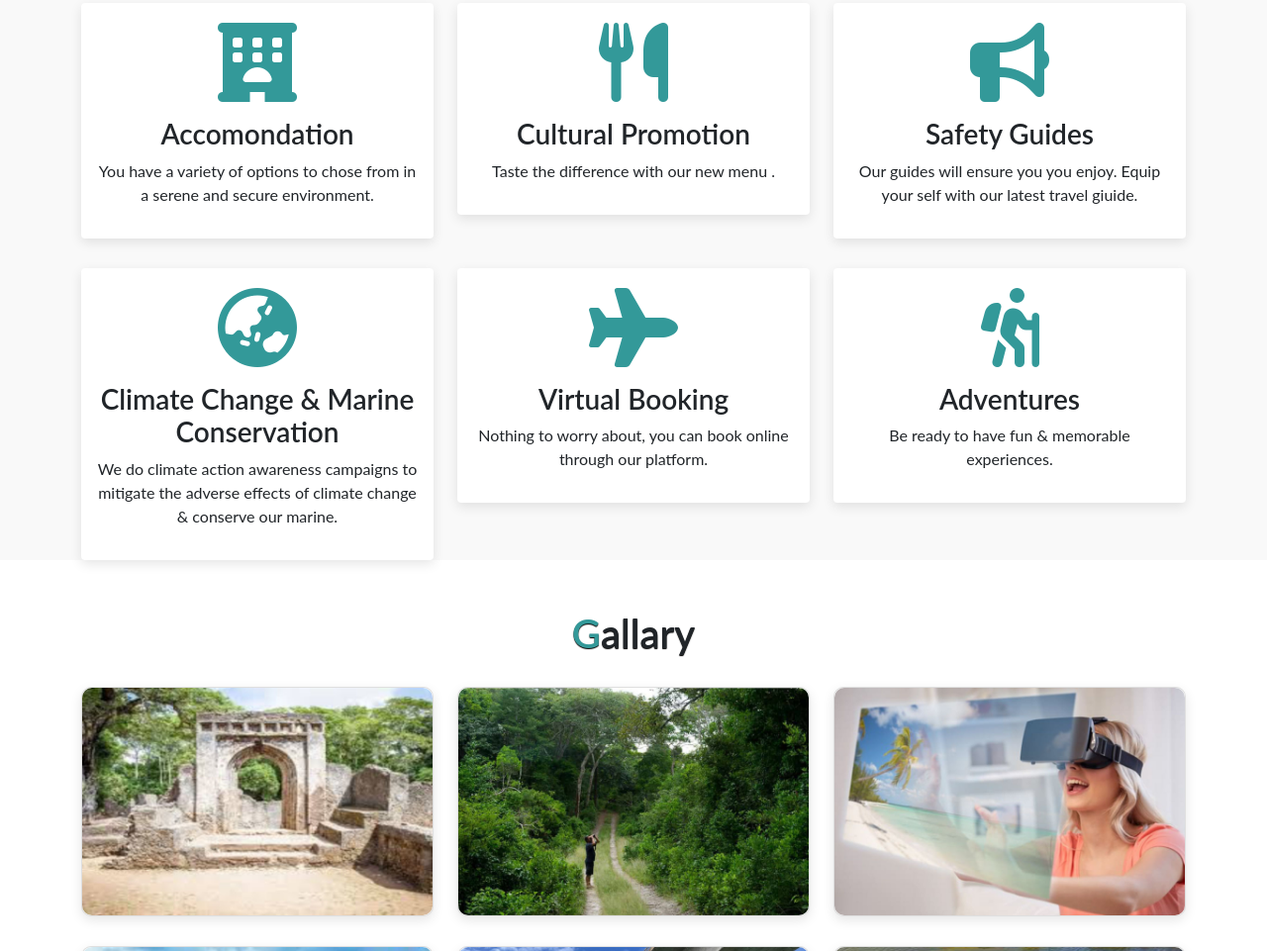
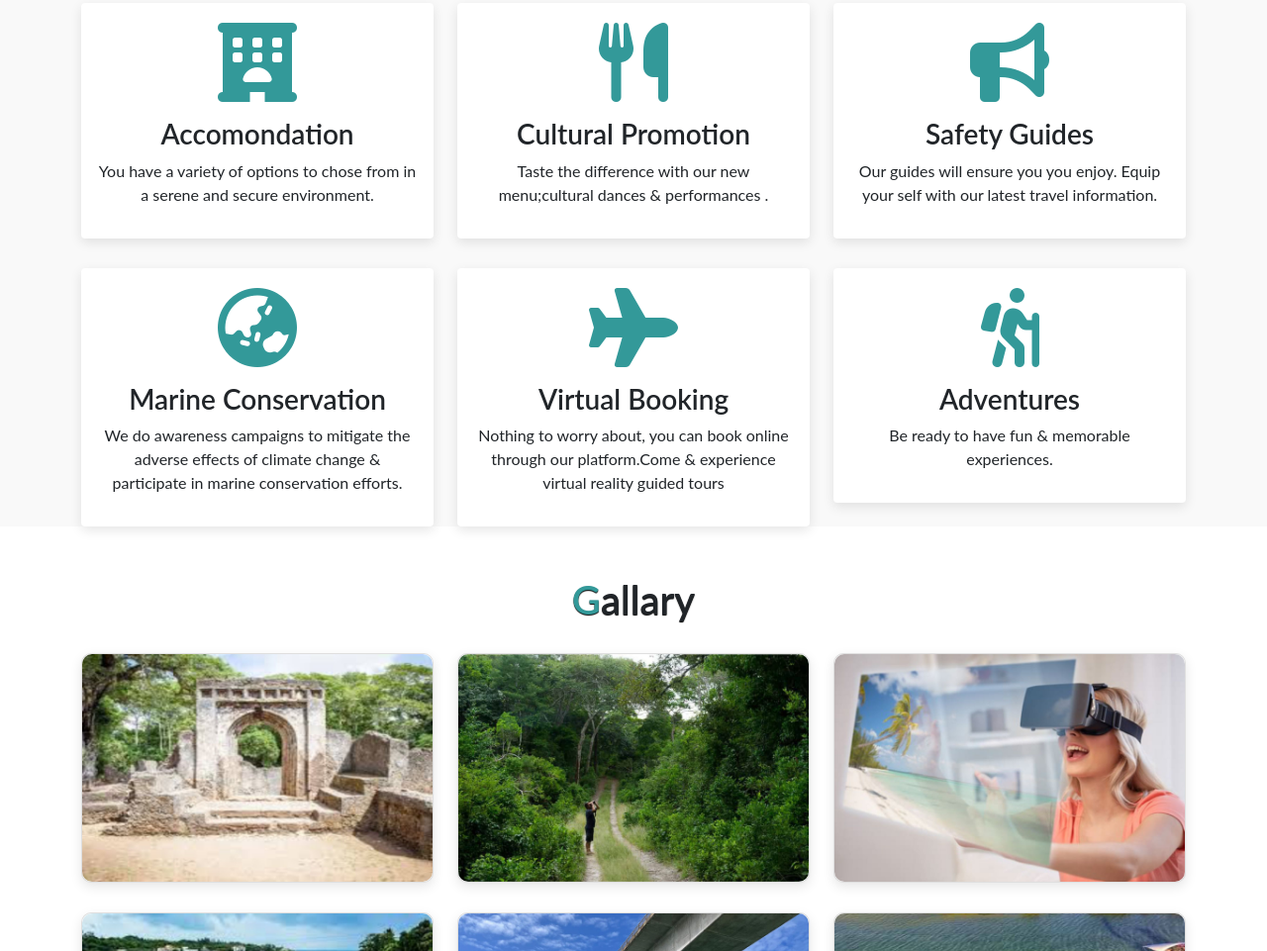
Before and after one commit to SamuelMumbi/VisitKilifiHub.com, a plain HTML site: page index.html in a window 1280 px wide. Shown: the part 2686-3647 px from the top of the page at 99% size. Drawn offline with nearby package versions, Linux system fonts and the light colour scheme.

Commit message:
added text to services

```diff
--- a/index.html
+++ b/index.html
@@ -327,7 +327,7 @@
               <i class="fas fa-utensils"></i>
               <div class="card-body">
                 <h3>Cultural Promotion</h3>
-                <p>Taste the difference with our new menu .</p>
+                <p>Taste the difference with our new menu;cultural dances & performances .</p>
               </div>
             </div>
 
@@ -339,7 +339,7 @@
               <div class="card-body">
                 <h3>Safety Guides</h3>
                 <p>Our guides will ensure you you enjoy.
-                Equip your self with our latest travel giuide.
+                Equip your self with our latest travel information.
                 </p>
               </div>
             </div>
@@ -358,8 +358,8 @@
             <div class="card">
               <i class="fas fa-globe-asia"></i>
               <div class="card-body">
-                <h3>Climate Change & Marine Conservation </h3>
-                <p>We do climate action awareness  campaigns to  mitigate the adverse effects of climate change & conserve our marine.</p>
+                <h3> Marine Conservation </h3>
+                <p>We do  awareness  campaigns to  mitigate the adverse effects of climate change & participate in marine conservation efforts.</p>
               </div>
             </div>
 
@@ -370,7 +370,7 @@
               <i class="fas fa-plane"></i>
               <div class="card-body">
                 <h3>Virtual Booking</h3>
-                <p>Nothing to worry about, you can book online through our platform.</p>
+                <p>Nothing to worry about, you can book online through our platform.Come & experience virtual reality guided tours</p>
               </div>
             </div>
 
```
